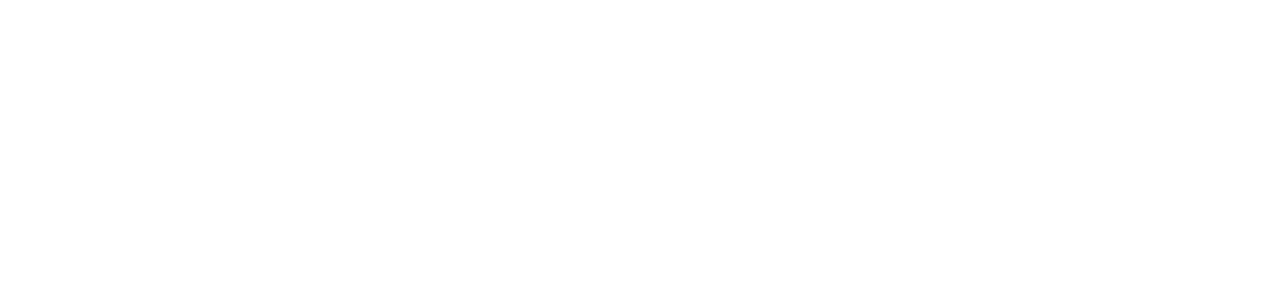
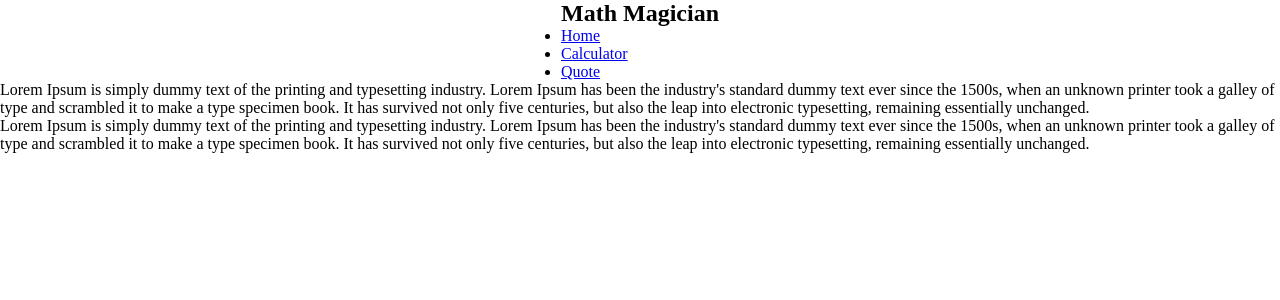
Before and after one commit to Felix45/math-magicians, a React (Create React App) app: page /math-magician in a window 1280 px wide. Before the commit this address had no page. Shown: the top 300 px of the page. Built offline with nearby package versions, Linux system fonts and the light colour scheme.

Commit message:
Add navigation bar to math magician app

```diff
--- a/src/App.js
+++ b/src/App.js
@@ -3,6 +3,7 @@
 import Calculator from './components/Calculator';
 import Home from './pages/Home';
 import Quote from './pages/Quote';
+import NavBar from './components/NavBar';
 
 class App extends React.Component {
   constructor(props) {
@@ -13,10 +14,11 @@
   render() {
     return (
       <BrowserRouter>
+        <NavBar />
         <Routes>
-          <Route exact path="/" element={<Home />} />
+          <Route exact path="/math-magician" element={<Home />} />
           <Route path="/calculator" element={<Calculator />} />
-          <Route path="/quotes" element={<Quote />} />
+          <Route path="/quote" element={<Quote />} />
         </Routes>
       </BrowserRouter>
     );
--- /dev/null
+++ b/src/components/NavBar.js
@@ -0,0 +1,30 @@
+import React from 'react';
+import { NavLink } from 'react-router-dom';
+
+const NavBar = () => {
+  const urls = [
+    { id: 1, text: 'Home', url: '/math-magician' },
+    { id: 2, text: 'Calculator', url: '/calculator' },
+    { id: 3, text: 'Quote', url: '/quote' },
+  ];
+  return (
+    <nav className="navbar">
+      <header>
+        <h1>Math Magician</h1>
+      </header>
+      <ul>
+        {
+          urls.map((url) => (
+            <li
+              key={url.id}
+            >
+              <NavLink to={url.url}>{ url.text }</NavLink>
+            </li>
+          ))
+        }
+      </ul>
+    </nav>
+  );
+};
+
+export default NavBar;
--- a/src/pages/Quote.js
+++ b/src/pages/Quote.js
@@ -12,9 +12,8 @@
     fetch('https://type.fit/api/quotes')
       .then((response) => response.json())
       .then((data) => {
-        const quoteNumber = Math.floor(Math.random() * data.length);
         this.setState({
-          todaysQuote: data[quoteNumber],
+          todaysQuote: data[Math.floor(Math.random() * data.length)],
         });
       });
   }
```
